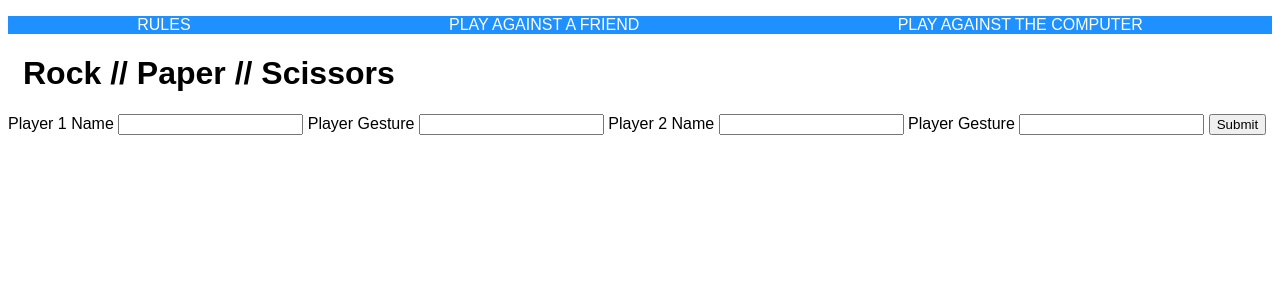
After one commit to MistaRae/week_03_weekend_homework, a Flask app: page /PvP in a window 1280 px wide. The commit adds this page. Shown: the top 300 px of the page. Run offline with Flask 2, Linux system fonts and the light colour scheme.

Commit message:
forms now working for player vs player

```diff
--- a/controllers/controller.py
+++ b/controllers/controller.py
@@ -1,13 +1,19 @@
-from flask import Flask, render_template
+from flask import Flask, render_template, request
 from app import app
-from modules.game import Game, play
+from modules.game import Game, play, Computer
 from modules import games
 from modules import player
+from modules.player import Player
 from modules.players import all_players
+from random import random, randrange
 
-@app.route ("/")
+@app.route("/")
 def home():
-    return "Welcome to Rock, Paper Scissors!"
+    return render_template("index.html", title="Home")
+
+@app.route("/welcome-page")
+def welcome_page():
+    return render_template("welcome-page.html", title="Rules")
 
 @app.route("/<player_1>/<player_2>")
 def play_game(player_1, player_2):
@@ -16,3 +22,35 @@ def play_game(player_1, player_2):
     return render_template("index.html", winner=play(challenger_1, challenger_2), title="winner")
 
     # return render_template("index.html", title="title", all_players="all_players")
+
+@app.route("/PvP")
+def get_user_input():
+    return render_template("input.html", title="input")
+
+@app.route("/PvP", methods=["POST"])
+def play_against_player():
+    challenger_1_name = request.form["player_1"]
+    challenger_1_gesture = request.form["P1-gesture"]
+    challenger_2_name = request.form["player_2"]
+    challenger_2_gesture = request.form["P2-gesture"]
+    challenger_1 = Player(challenger_1_name,challenger_1_gesture)
+    challenger_2 = Player(challenger_2_name,challenger_2_gesture)
+    return render_template("index.html", winner=play(challenger_1, challenger_2), title="Winner")
+
+# @app.route("/PvC",methods="POST")
+# def play_against_computer():
+#     # user input
+#     challenger_1_name = request.form["player_1"]
+#     challenger_1_gesture = request.form["P1-gesture"]
+#     challenger_1 = Player(challenger_1_name,challenger_1_gesture)
+#     # random computer selection
+#     computer_roll = random.randrange(0,2)
+#     if computer_roll == 0:
+#         computer_roll = "Rock"
+#     elif computer_roll == 1:
+#         computer_roll = "Paper"
+#     computer_roll = "scissors"
+
+#     computer = Computer("Computer", computer_roll)
+
+#     return render_template("PvC.html", winner=play(challenger_1, computer), title="Winner")
--- /dev/null
+++ b/static/styles.css
@@ -0,0 +1,43 @@
+.list {
+    background-color: dodgerblue;
+    list-style-type: none;
+}
+
+body {
+    font-family: Arial, Helvetica, sans-serif;
+}
+
+
+body > header > ul {
+    display: flex;
+    flex-direction: row;
+    justify-content: space-around;
+}
+
+body > header > ul > li > a:link {
+    text-decoration: none;
+    color: white;
+}
+
+body > header > ul > li > a:visited {
+    color: white
+}
+body > header > ul > li > a:hover {
+    color: black;
+}
+
+body > header > ul {
+    padding: 0
+}
+
+body > h1 {
+    padding-left: 15px;
+}
+
+body > h2 {
+    padding-left: 15px;
+}
+
+body > p {
+    padding-left: 15px;
+}
--- a/templates/base.html
+++ b/templates/base.html
@@ -4,11 +4,27 @@
     <meta charset="UTF-8">
     <meta http-equiv="X-UA-Compatible" content="IE=edge">
     <meta name="viewport" content="width=device-width, initial-scale=1.0">
+    <link rel="stylesheet" href="{{ url_for('static', filename='styles.css') }}">
     <title>{{ title }} - weekend homework</title>
 </head>
 <body>
+<header>
+    <ul class="list">
+        <li>
+            <a href="/welcome-page">RULES</a>
+        </li>
+        <li>
+            <a href="/PvP">PLAY AGAINST A FRIEND</a>
+        </li>
+        <li>
+            <a href="/PvC">PLAY AGAINST THE COMPUTER</a>
+        </li>
+    </ul>
+</header>
+    <h1>Rock // Paper // Scissors</h1>
+
     {% block content %}
+    {% endblock %}
 
-    {% endblock %}
 </body>
 </html>
--- /dev/null
+++ b/templates/input.html
@@ -0,0 +1,18 @@
+{% extends "base.html" %}
+
+{% block content %}
+<div>
+    <form action="/PvP" method="post">
+        <label for="player_1" id="player-name">Player 1 Name</label>
+        <input type="text" name="player_1">
+        <label for="P1-gesture", id="player-gesture">Player Gesture</label>
+        <input type="text" name="P1-gesture">
+        <label for="player_2" id="player-name">Player 2 Name</label>
+        <input type="text" name="player_2">
+        <label for="P2-gesture", id="player-gesture">Player Gesture</label>
+        <input type="text" name="P2-gesture">
+        <input type="submit" value="Submit">
+    </form>
+</div>
+
+{% endblock %}
```
Also changed, not shown: modules/game.py (+19 -14 lines), templates/PvC.html (added, +22 -0 lines), templates/PvP.html (added, +11 -0 lines), templates/vsComp.html (added, +15 -0 lines), templates/welcome-page.html (added, +8 -0 lines), tests/test_game.py (+9 -8 lines), static/__init__.py (added).
